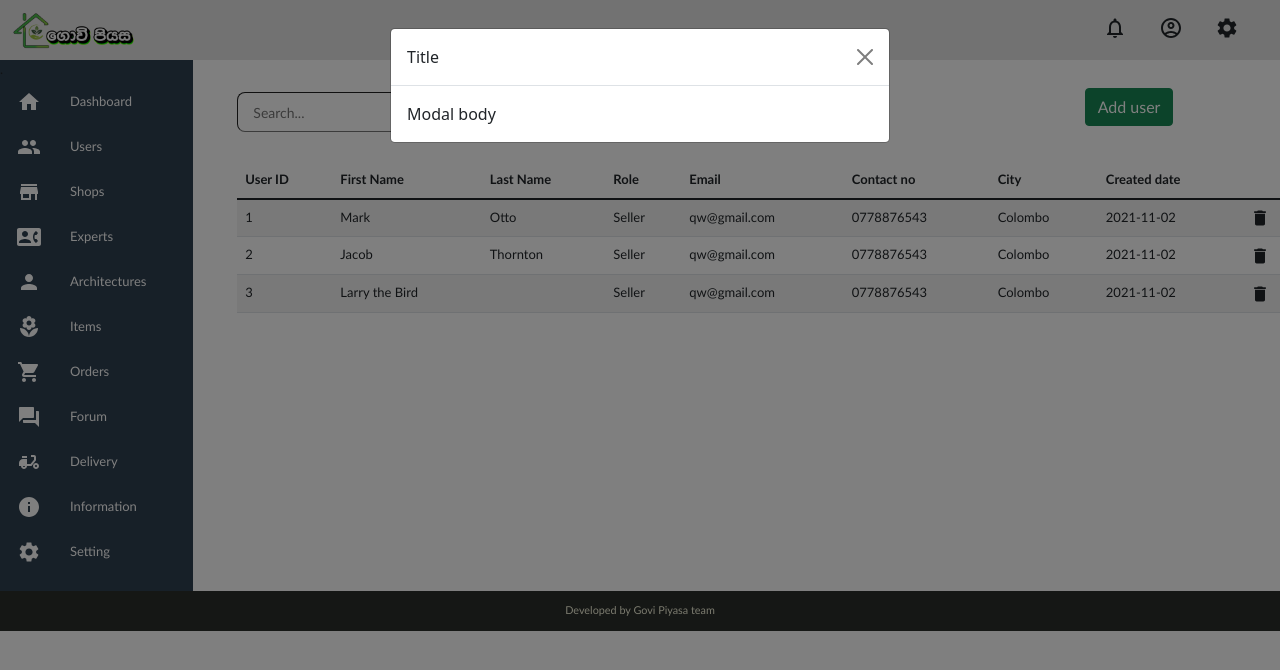
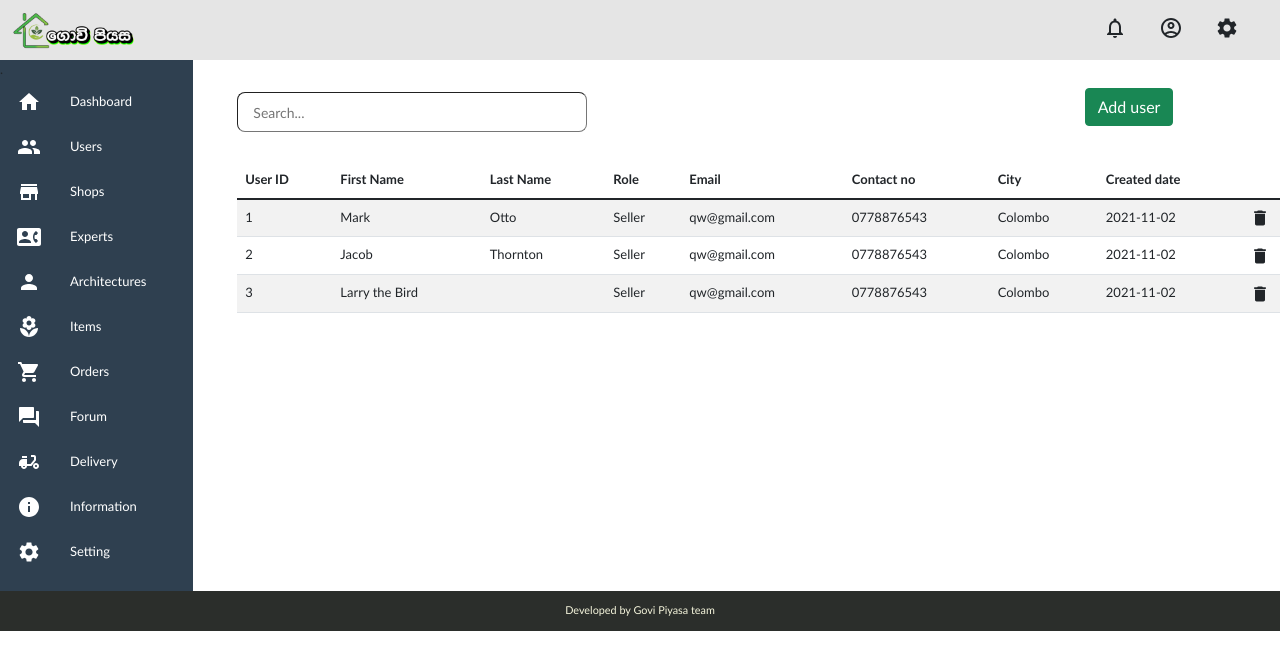
Before and after one commit to RaveenLakshitha/GoviPiyasa_Team, a React (Create React App) app in the folder AdminApp/: page /user in a window 1280 px wide. Shown: the top 670 px of the page. Built offline with nearby package versions, Linux system fonts and the light colour scheme.

Commit message:
Update UserModal-usermodal.js

```diff
--- a/AdminApp/src/components/UserModal.js
+++ b/AdminApp/src/components/UserModal.js
@@ -1,19 +1,14 @@
-import {Modal} from 'react-bootstrap';
+import { Modal } from "react-bootstrap";
 
-const UserModal = (show) => {
-
+const UserModal = (props) => {
   return (
     <div>
-      <Modal show={show}>
-        <Modal.Header closeButton>
-          Title
-        </Modal.Header>
-        <Modal.Body>
-          Modal body
-        </Modal.Body>
+      <Modal show={props.show} onHide={props.onHide}>
+        <Modal.Header closeButton>Title</Modal.Header>
+        <Modal.Body>Modal body</Modal.Body>
       </Modal>
     </div>
   );
-}
+};
 
 export default UserModal;
```
